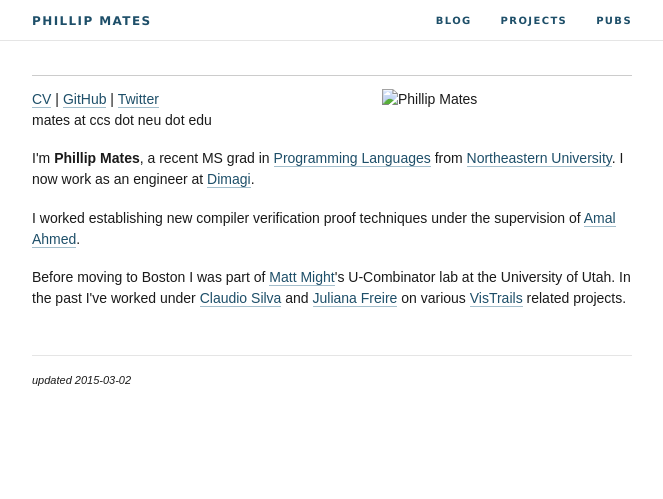
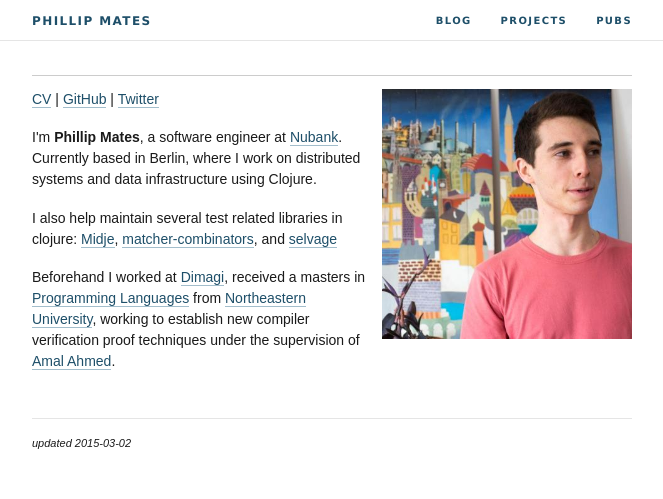
Before and after one commit to philomates/philomates.github.io, a plain HTML site: page index.html in a window 1280 px wide. Shown: the whole page, without its empty margins (308-971 px from the left). Drawn offline with Linux system fonts and the light colour scheme; some packages are replaced by stand-ins of ours; a script that the page names is missing.

Commit message:
update index

```diff
--- a/index.html
+++ b/index.html
@@ -121,12 +121,19 @@
 
       <section class="content">
         <div class="image imageright">
-<img title="Phillip Mates" alt="Phillip Mates" src="index.html" width="250px">
+<img title="Phillip Mates" alt="Phillip Mates" src="phillip.jpg" width="250px">
 </div>
-<p><a href="/files/mates_cv.pdf">CV</a> | <a href="https://github.com/philomates">GitHub</a> | <a href="https://twitter.com/philomates">Twitter</a> <br> mates at ccs dot neu dot edu</p>
-<p>I'm <strong>Phillip Mates</strong>, a recent MS grad in <a href="http://prl.ccs.neu.edu/">Programming Languages</a> from <a href="http://www.ccs.neu.edu/">Northeastern University</a>. I now work as an engineer at <a href="http://www.dimagi.com/">Dimagi</a>.</p>
-<p>I worked establishing new compiler verification proof techniques under the supervision of <a href="http://www.ccs.neu.edu/home/amal/">Amal Ahmed</a>.</p>
-<p>Before moving to Boston I was part of <a href="http://matt.might.net/">Matt Might</a>'s U-Combinator lab at the University of Utah. In the past I've worked under <a href="http://vgc.poly.edu/~csilva/">Claudio Silva</a> and <a href="http://vgc.poly.edu/~juliana/">Juliana Freire</a> on various <a href="http://vistrails.org/">VisTrails</a> related projects.</p>
+<p><a href="/files/mates_cv.pdf">CV</a> | <a href="https://github.com/philomates">GitHub</a> | <a href="https://twitter.com/philomates">Twitter</a>
+
+<p>I'm <strong>Phillip Mates</strong>, a software engineer at <a href="https://nubank.com.br/en/">Nubank</a>. Currently based in Berlin, where I work on distributed systems and data infrastructure using Clojure.</p>
+
+<p>
+I also help maintain several test related libraries in clojure: <a href="https://github.com/marick/midje">Midje</a>, <a href="https://github.com/nubank/matcher-combinators/">matcher-combinators</a>, and <a href="https://github.com/nubank/selvage">selvage</a>
+</p>
+
+
+<p>Beforehand I worked at <a href="http://www.dimagi.com/">Dimagi</a>, received a masters in <a href="http://prl.ccs.neu.edu/">Programming Languages</a> from <a href="http://www.ccs.neu.edu/">Northeastern University</a>, working to establish new compiler verification proof techniques under the supervision of <a href="http://www.ccs.neu.edu/home/amal/">Amal Ahmed</a>.</p>
+
       </section>
     </article>
     </section>
```
Also changed, not shown: phillip.jpg (added).
